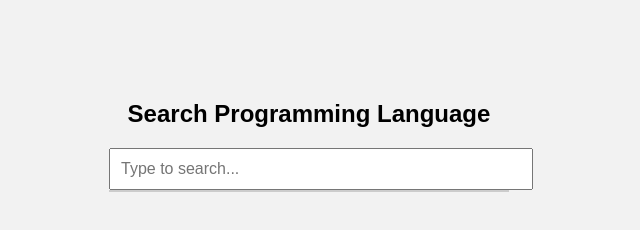
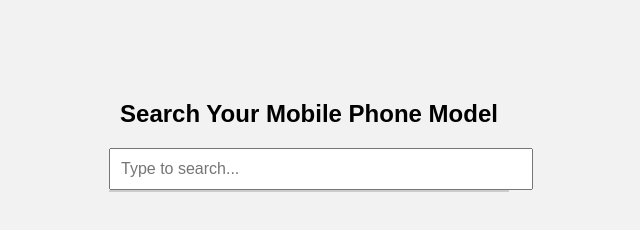
Before and after one commit to Tanish123-ux/semax, a plain HTML site: page index.html in a window 1280 px wide. Shown: the whole page, without its empty margins (331-971 px from the left). Drawn offline with nearby package versions, Linux system fonts and the light colour scheme.

Commit message:
Update index.html

```diff
--- a/index.html
+++ b/index.html
@@ -14,7 +14,7 @@
 
 <div class="container">
 
-<h2>Search Programming Language</h2>
+<h2>Search Your Mobile Phone Model</h2>
 
 <input type="text" id="search" placeholder="Type to search...">
 
```
